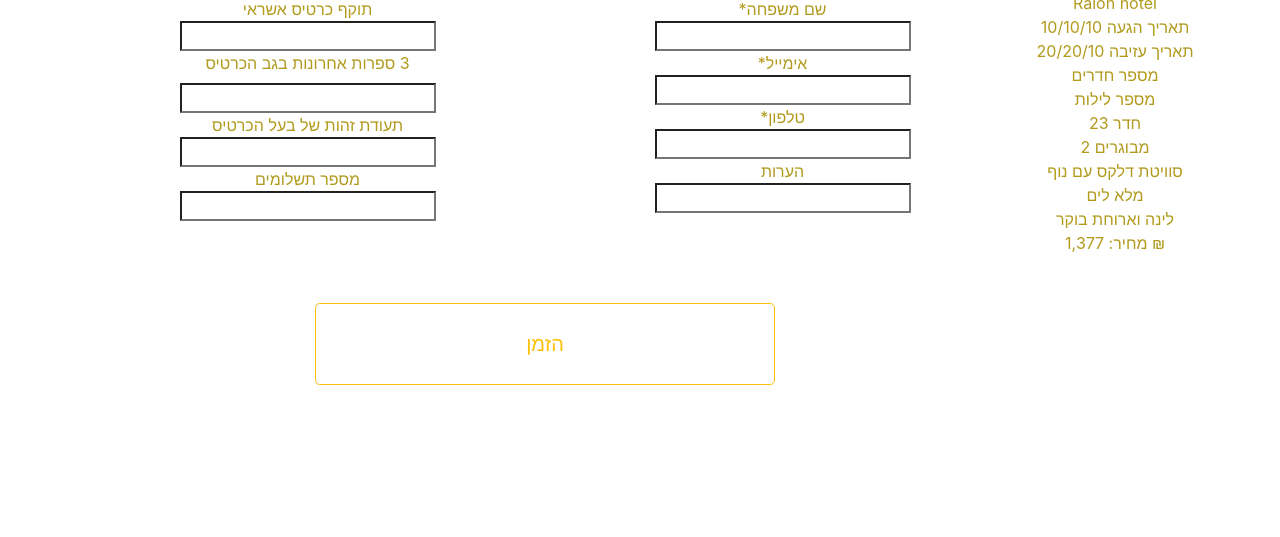
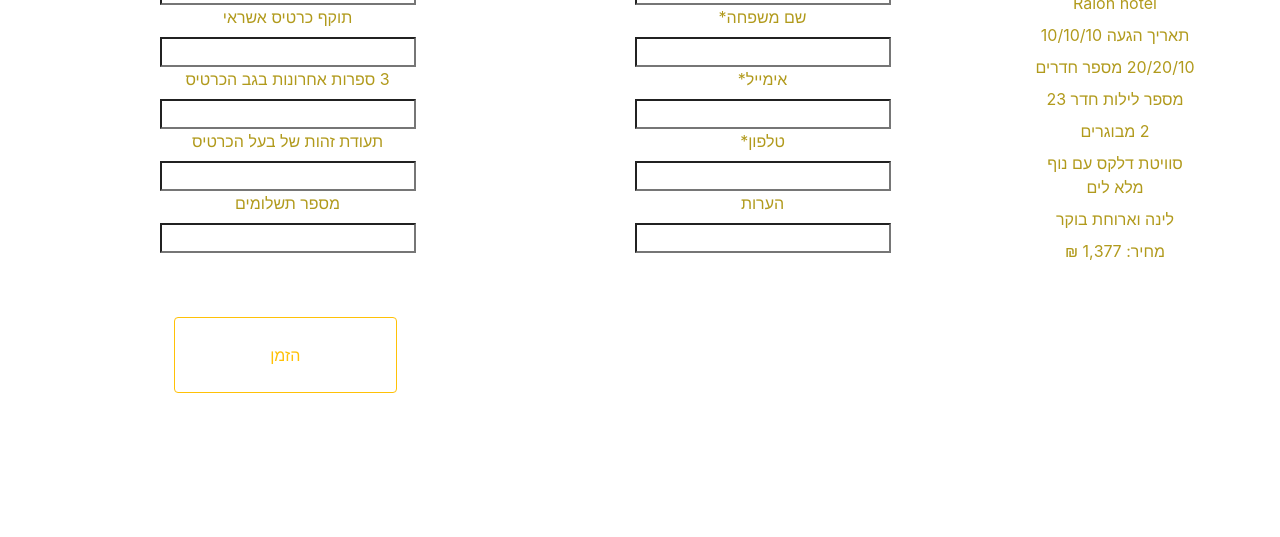
Before and after one commit to 311452304/hotel-project, a plain HTML site: page paymentPage.html in a window 1280 px wide. Shown: the part 263-800 px from the top of the page. Drawn offline with nearby package versions, Linux system fonts and the light colour scheme.

Commit message:
add design definitions

```diff
--- a/css/paymentPage.css
+++ b/css/paymentPage.css
@@ -6,6 +6,8 @@
 body{
     background-color: white;
     margin-top:150px;
+    direction: rtl;
+    position: center;
 }
 h1{
     color:gold;
@@ -26,10 +28,13 @@ div{
 .btn-warning:hover{
     background-color: gold important !;
 }
-input{
-    size:25px;
-}
+
 #btn_invite{
     width: 50%;
     text-align: center;
+    margin-left: 20%;
+    margin-right: 30%;
 }
+ul{
+    list-style:none;
+}
--- a/paymentPage.html
+++ b/paymentPage.html
@@ -1,77 +1,173 @@
 <!DOCTYPE html>
-<html >
+<html>
 
 <head>
   <title>Ralon</title>
-        <link rel="stylesheet" href="https://cdn.jsdelivr.net/npm/bootstrap@4.5.3/dist/css/bootstrap.min.css" integrity="sha384-TX8t27EcRE3e/ihU7zmQxVncDAy5uIKz4rEkgIXeMed4M0jlfIDPvg6uqKI2xXr2" crossorigin="anonymous">
+  <link rel="stylesheet" href="https://cdn.jsdelivr.net/npm/bootstrap@4.5.3/dist/css/bootstrap.min.css"
+    integrity="sha384-TX8t27EcRE3e/ihU7zmQxVncDAy5uIKz4rEkgIXeMed4M0jlfIDPvg6uqKI2xXr2" crossorigin="anonymous">
   <link rel="stylesheet" href="css\paymentPage.css">
 </head>
+
 <body>
 
   <div class="container">
     <div class="row">
-          <div class="col-5">
+      <div class="col-xs-12 col-md-2">
+        <h1> פרטי ההזמנה</h1>
+        <p>
+          <label>Ralon hotel <br></label>
+          <label>תאריך הגעה 10/10/10</label>
+          <label>20/20/10</label>
+          <label>מספר חדרים</label>
+          <label>מספר לילות</label>
+          <label>חדר 23</label>
+          <label>2 מבוגרים</label>
+          <label>סוויטת דלקס עם נוף מלא לים</label>
+          <label>לינה וארוחת בוקר</label>
+          <label>מחיר: 1,377 ₪</label>
+        </p>
+      </div>
+
+      <div class="col-xs-12 col-md-5">
+        <h1>פרטי האורח</h1>
+        <form>
+          <ul>
+            <li>
+              <label>שם פרטי*</label><br>
+              <input type="text">
+            </li>
+            <li>
+              <label>שם משפחה*</label><br>
+              <input type="text">
+            </li>
+            <li>
+              <label>אימייל*</label><br>
+              <input type="email">
+            </li>
+            <li>
+              <label>טלפון*</label><br>
+              <input type="text">
+            </li>
+            <li>
+              <label>הערות</label><br>
+              <input type="text">
+            </li>
+          </ul>
+        </form>
+      </div>
+
+      <div class="col-xs-12 col-md-5">
         <h1>פרטי תשלום</h1>
         <form>
-                <div >מספר כרטיס</div>
-                <input type="text" >
-                <div>תוקף כרטיס אשראי</div>
+          <ul>
+            <li>
+              <label>מספר כרטיס</label><br>
               <input type="text">
-                <br><label>ספרות אחרונות בגב הכרטיס</label>
-                <label>3</label><br>
+            </li>
+            <li>
+              <label>תוקף כרטיס אשראי</label><br>
+              <input type="text">
+            </li>
+            <li><label>3</label>
+              <label>ספרות אחרונות בגב הכרטיס </label><br>
+              <input type="text">
+            </li>
+            <li><label>תעודת זהות של בעל הכרטיס</label><br>
+              <input type="text"></li>
+            <li><label>מספר תשלומים</label><br>
+              <input type="text"></li><br><br>
+          </ul>
+        </form>
+        <button id="btn_invite" type="button" class="btn btn-outline-warning">הזמן</button>
+      </div>
 
+
+
+      <!-- <div style="display: flex;">
+        <div class="col-xs-12 col-md-5">
+          <h1>פרטי האורח</h1>
+          <form>
+            <ul>
+              <li>
+                <label>שם פרטי*</label><br>
                 <input type="text">
-                <div>תעודת זהות של בעל הכרטיס</div>
+              </li>
+              <li>
+                <label>שם משפחה*</label><br>
                 <input type="text">
-                <div>מספר תשלומים</div>
-                <input type="text"><br><br>
+              </li>
+              <li>
+                <label>אימייל*</label><br>
+                <input type="email">
+              </li>
+              <li>
+                <label>טלפון*</label><br>
+                <input type="text">
+              </li>
+              <li>
+                <label>הערות</label><br>
+                <input type="text">
+              </li>
+            </ul>
           </form>
+        </div>
+        <div class="col-xs-12 col-md-5">
+
+          <h1>פרטי תשלום</h1>
+          <form>
+            <ul>
+              <li>
+                <label>מספר כרטיס</label>
+                <input type="text">
+              </li>
+              <li>
+                <label>תוקף כרטיס אשראי</label>
+                <input type="text">
+              </li>
+              <li><label>3</label>
+                <label>ספרות אחרונות בגב הכרטיס </label>
+                <input type="text">
+              </li>
+              <li><label>תעודת זהות של בעל הכרטיס</label>
+                <input type="text"></li>
+              <li><label>מספר תשלומים</label>
+                <input type="text"></li><br><br>
+            </ul>
+          </form>
+        </div>
+      </div> -->
 
 
     </div>
-          <div class="col-5">
-              <h1>פרטי האורח</h1>
-              <form>
-                  <div>*שם פרטי</div>
-                  <input type="text">
-                  <div>*שם משפחה</div>
-                  <input type="text">
-                  <div>*אימייל</div>
-                  <input type="email">
-                  <div>*טלפון</div>
-                  <input type="text">
-                  <div>הערות</div>
-                  <input type="text">
-              </form>
-          </div>
-          <div class="col-2">
-            <h1> פרטי ההזמנה</h1>
-            <div>Ralon hotel <br></div>
-            <div>תאריך הגעה 10/10/10</div>
-            <div>תאריך עזיבה 20/20/10</div>
-            <div>מספר חדרים</div>
-            <div>מספר לילות</div>
-            <div>חדר 23</div>
-            <div>2 מבוגרים</div>
-            <div>סוויטת דלקס עם נוף מלא לים</div>
-            <div>לינה וארוחת בוקר</div>
-            <div>מחיר: 1,377 ₪</div>
-
-          </div>
-        </div>
   </div>
 
-      <div class="container">
+
+
+
+
+  <!-- <button id="btn_invite" type="button" class="btn btn-outline-warning ">הזמן</button> -->
+
+  <!-- <div class="container">
     <div class="row">
-          <div class="col-10">
-             <br><br><button id="btn_invite" type="button" class="btn btn-outline-warning btn-lg ">הזמן</button>
+      <div class="col-xs-12 col-md-2"></div>
+      <div class="col-xs-12 col-md-8">
+        <button id="btn_invite" type="button" class="btn btn-outline-warning btn-lg btn-block">הזמן</button>
       </div>
-          <div class="col-2"></div>
+      <div class="col-xs-12 col-md-2"></div>
     </div>
-      </div>
+  </div> -->
 
-       <script src="https://code.jquery.com/jquery-3.5.1.slim.min.js" integrity="sha384-DfXdz2htPH0lsSSs5nCTpuj/zy4C+OGpamoFVy38MVBnE+IbbVYUew+OrCXaRkfj" crossorigin="anonymous"></script>
-       <script src="https://cdn.jsdelivr.net/npm/bootstrap@4.5.3/dist/js/bootstrap.bundle.min.js" integrity="sha384-ho+j7jyWK8fNQe+A12Hb8AhRq26LrZ/JpcUGGOn+Y7RsweNrtN/tE3MoK7ZeZDyx" crossorigin="anonymous"></script>
+
+
+
+  <script src="https://code.jquery.com/jquery-3.5.1.slim.min.js"
+    integrity="sha384-DfXdz2htPH0lsSSs5nCTpuj/zy4C+OGpamoFVy38MVBnE+IbbVYUew+OrCXaRkfj"
+    crossorigin="anonymous"></script>
+  <script src="https://cdn.jsdelivr.net/npm/bootstrap@4.5.3/dist/js/bootstrap.bundle.min.js"
+    integrity="sha384-ho+j7jyWK8fNQe+A12Hb8AhRq26LrZ/JpcUGGOn+Y7RsweNrtN/tE3MoK7ZeZDyx"
+    crossorigin="anonymous"></script>
+
+
 </body>
 
 
```
Lines whose indentation alone changed are shown as unchanged.
